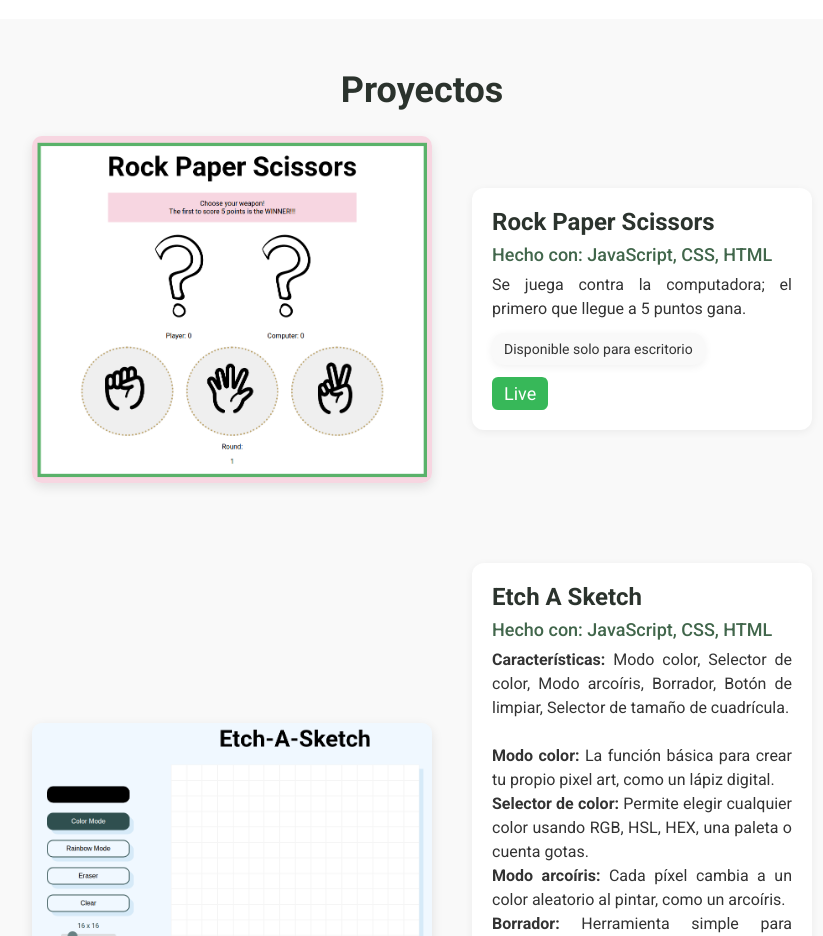
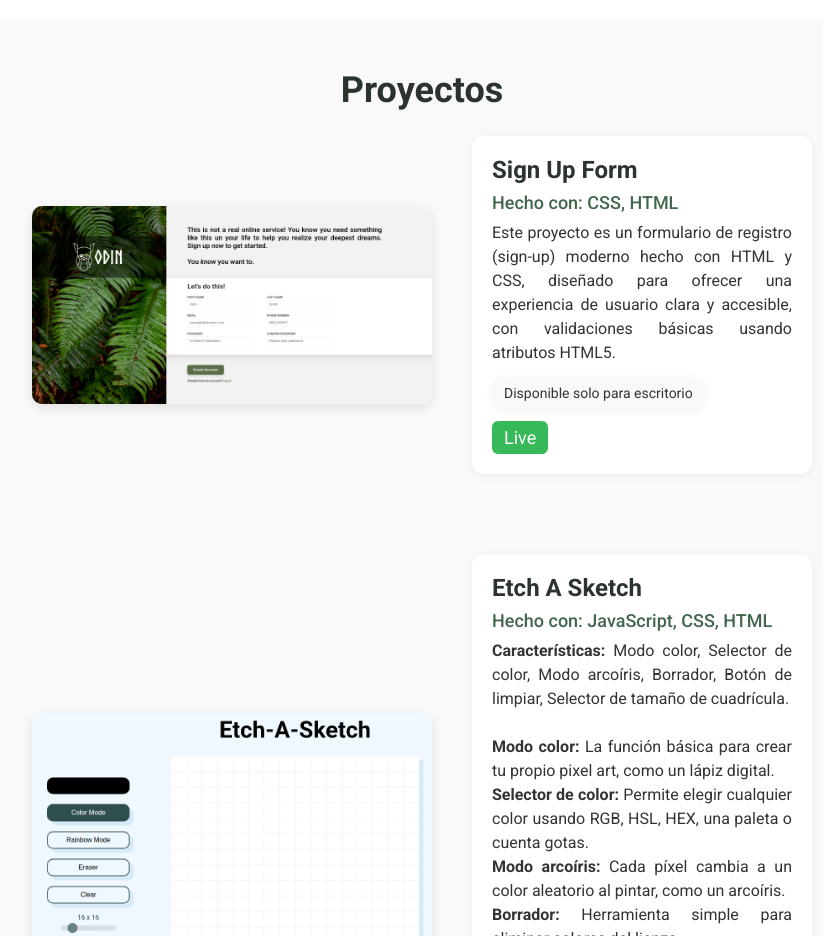
Before and after one commit to alexandrafs5/portfolio, a plain HTML site: page index.html in a window 1280 px wide. Shown: the part 1220-2156 px from the top of the page, without its empty margins (218-1041 px from the left). Drawn offline with Linux system fonts and the light colour scheme.

Commit message:
Change a project

```diff
--- a/index.html
+++ b/index.html
@@ -62,13 +62,13 @@
     <div class="projects" id="projects">
         <div class="title-projects">Proyectos</div>
         <div class="group-projects">
-            <img class="images-projects" src="images/rock-paper-scissors.png" alt="image">
+            <img class="images-projects" src="images/sign-up-form.png" alt="image">
             <div class="text-projects">
-                <div class="projects-title">Rock Paper Scissors</div>
-                <div class="projects-made">Hecho con: JavaScript, CSS, HTML</div>
-                <div class="projects-description">Se juega contra la computadora; el primero que llegue a 5 puntos gana.</div>
+                <div class="projects-title">Sign Up Form</div>
+                <div class="projects-made">Hecho con: CSS, HTML</div>
+                <div class="projects-description">Este proyecto es un formulario de registro (sign-up) moderno hecho con HTML y CSS, diseñado para ofrecer una experiencia de usuario clara y accesible, con validaciones básicas usando atributos HTML5.</div>
                 <div class="projects-devices">Disponible solo para escritorio</div>
-                <a href="https://alexandrafs5.github.io/rock-paper-scissors/" target="_blank">Live</a>
+                <a href="https://alexandrafs5.github.io/sign-up-form/" target="_blank">Live</a>
             </div>
         </div>
         <div class="group-projects">
```
Also changed, not shown: images/sign-up-form.png (added).
